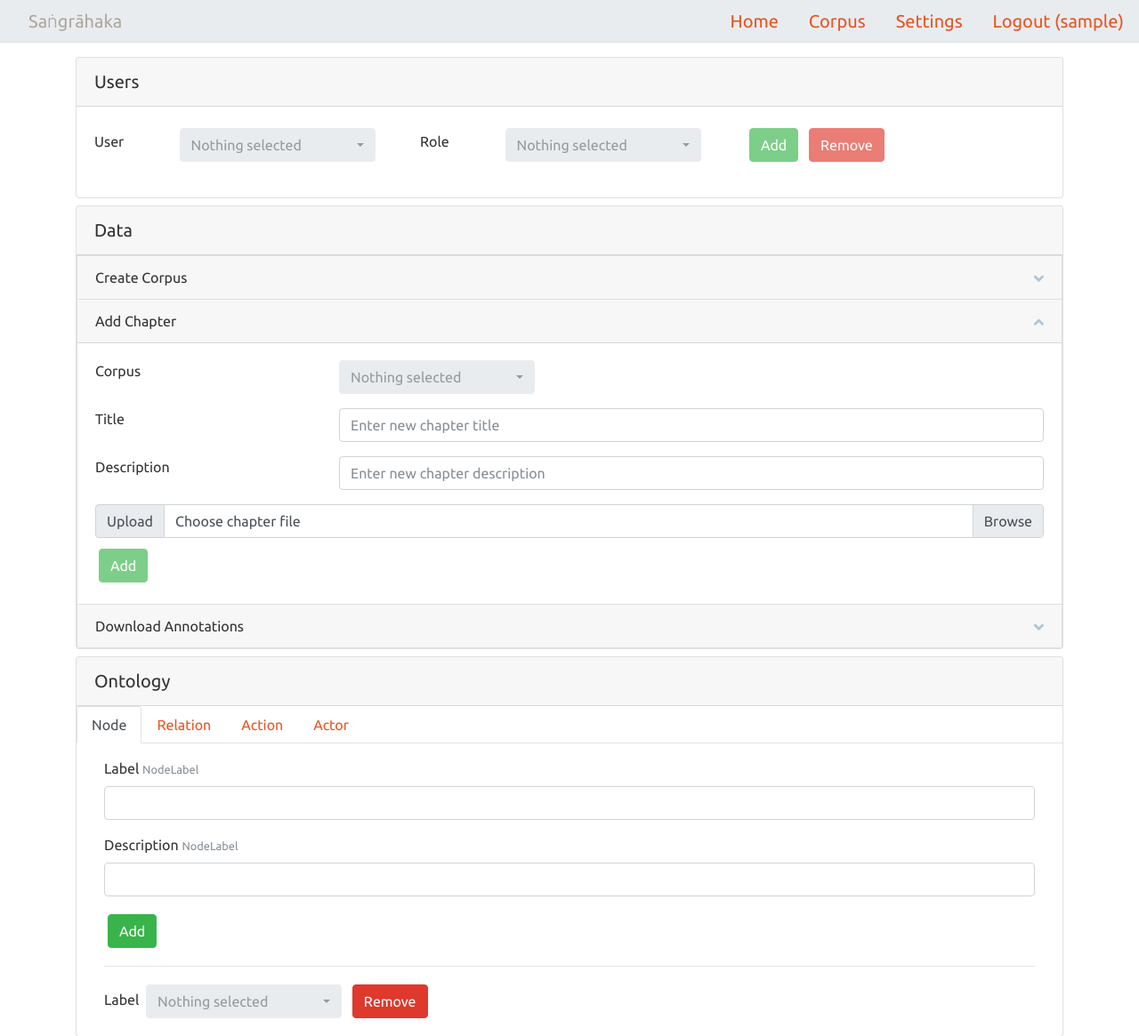
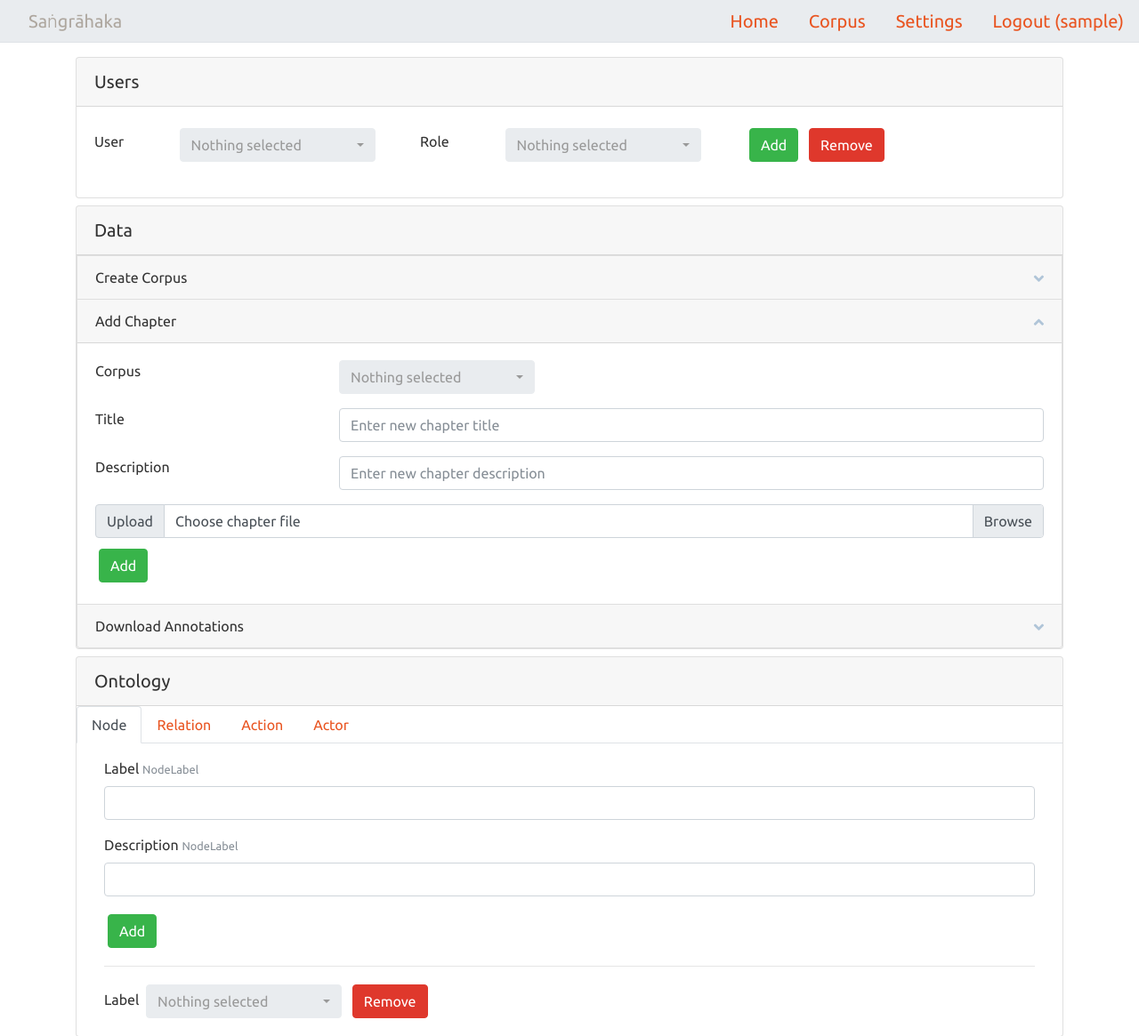
Before and after one commit to hrishikeshrt/sangrahaka, a Flask app: template templates/admin.html in a window 1280 px wide. Shown: the top 1165 px of the page at 89% size. Run offline with Flask 2, Linux system fonts and the light colour scheme; the template is opened without the code that fills it, so the values that code supplies are empty; a user stored in the database is signed in; some libraries are stand-ins or nearby versions.

Commit message:
style: remove `disabled` style from admin buttons

```diff
--- a/templates/admin.html
+++ b/templates/admin.html
@@ -26,11 +26,11 @@
                         </select>
                     </div>
                     <div class="col-sm my-auto">
-                        <button type="submit" name="action" value="user_role_add" class="btn btn-success disabled m-1">
+                        <button type="submit" name="action" value="user_role_add" class="btn btn-success m-1">
                             Add
                         </button>
                         <button type="submit" name="action" value="user_role_remove"
-                            class="btn btn-danger disabled m-1">
+                            class="btn btn-danger m-1">
                             Remove
                         </button>
                     </div>
@@ -69,7 +69,7 @@
                                         <input type="text" class="form-control"  name="corpus_description" id="corpus_description" placeholder="Enter new corpus description">
                                     </div>
                                 </div>
-                                <button type="submit" name="action" value="corpus_add" class="btn btn-success disabled m-1">
+                                <button type="submit" name="action" value="corpus_add" class="btn btn-success m-1">
                                     Create
                                 </button>
                             </form>
@@ -127,7 +127,7 @@
                                         bsCustomFileInput.init();
                                     })
                                 </script>
-                                <button type="submit" name="action" value="chapter_add" class="btn btn-success disabled m-1">
+                                <button type="submit" name="action" value="chapter_add" class="btn btn-success m-1">
                                     Add
                                 </button>
                             </form>
@@ -176,7 +176,7 @@
                                             {% endfor %}
                                         </select>
 
-                                        <button type="submit" name="action" value="annotation_download" class="btn btn-secondary disabled">
+                                        <button type="submit" name="action" value="annotation_download" class="btn btn-secondary">
                                             <i class="fa fa-download"></i>
                                         </button>
 
@@ -265,14 +265,14 @@
         <div class="card-body">
             <form method=POST enctype=multipart/form-data action="{{url_for('perform_action')}}">
                 <input type="hidden" name="csrf_token" value={{csrf_token()}}>
-                <button type="submit" name="action" value="application_info" class="btn btn-primary disabled">
+                <button type="submit" name="action" value="application_info" class="btn btn-primary">
                     info
                 </button>
-                <button type="submit" name="action" value="application_update" class="btn btn-warning disabled">
+                <button type="submit" name="action" value="application_update" class="btn btn-warning">
                     update
                 </button>
                 <!-- reload button not actually interacting with form -->
-                <button type="button" id="application_reload" class="btn btn-success disabled">
+                <button type="button" id="application_reload" class="btn btn-success">
                     reload
                 </button>
                 <a class="btn btn-dark" href="{{url_for('admin.index')}}">database</a>
```
